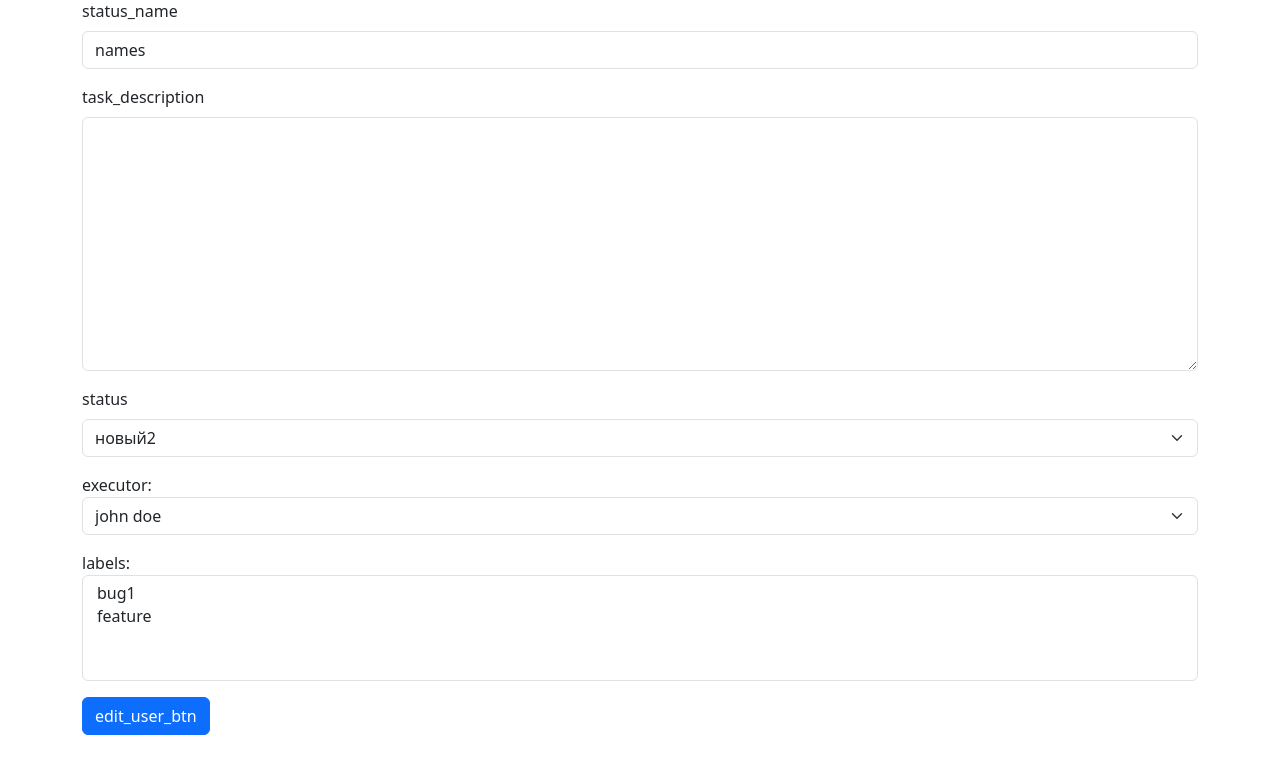
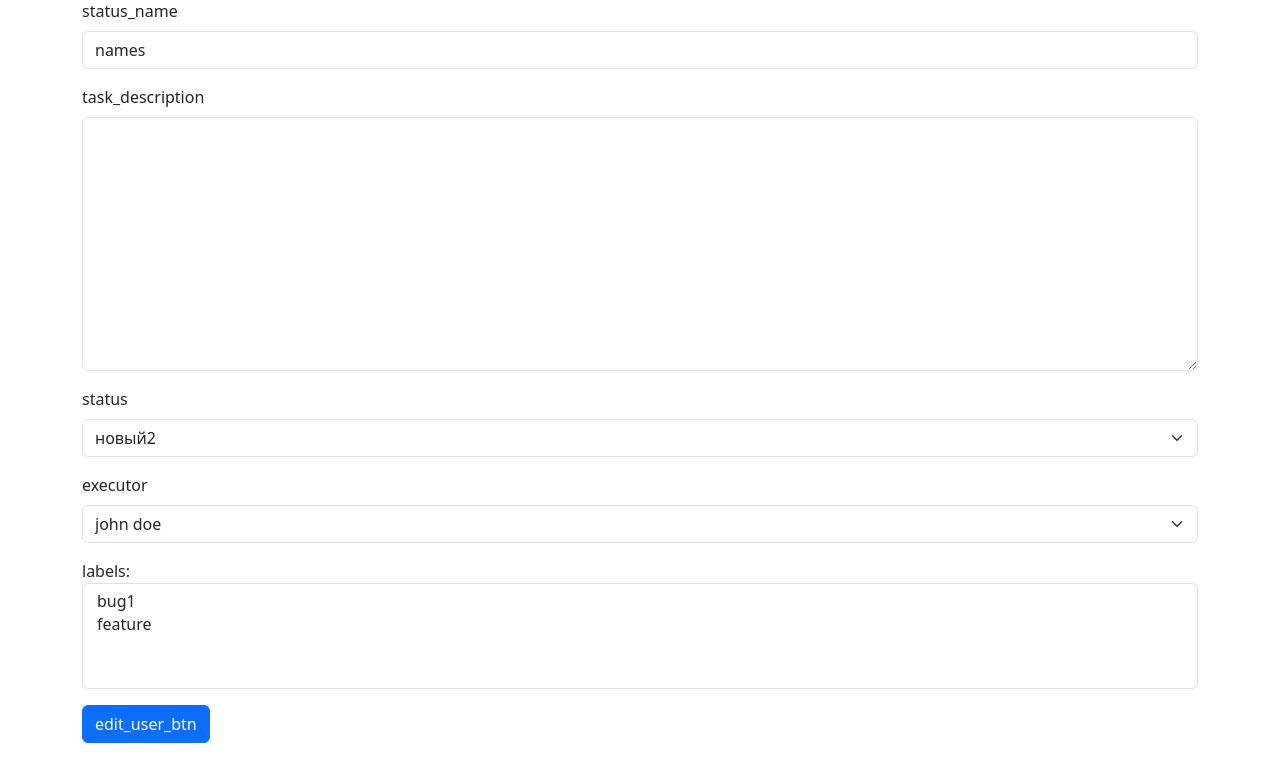
Before and after one commit to mkolotovich/python-project-52, a Django app: page /tasks/4/update/ in a window 1280 px wide. Shown: the part 137-920 px from the top of the page. Run offline with Django 4.2, Linux system fonts and the light colour scheme; a user stored in the database is signed in; data comes from the database, SQL or seed files in the repository; some libraries are stand-ins or nearby versions.

Commit message:
change label for executor in task edit

```diff
--- a/task_manager/tasks/templates/tasks/edit.html
+++ b/task_manager/tasks/templates/tasks/edit.html
@@ -54,7 +54,7 @@
             {% elif field.name == 'executor' %}
                 <div class="mb-3">
                     {{ field.errors }}
-                    {{ field.label_tag }}
+                    <label class="form-label" for="id_executor">{% translate 'executor' %}</label>
                     <select name="{{ field.name }}" class="form-select" id="id_{{field.name }}">
                         {% if field.field.queryset.exists %}
                             <option value="">---------</option>
```
